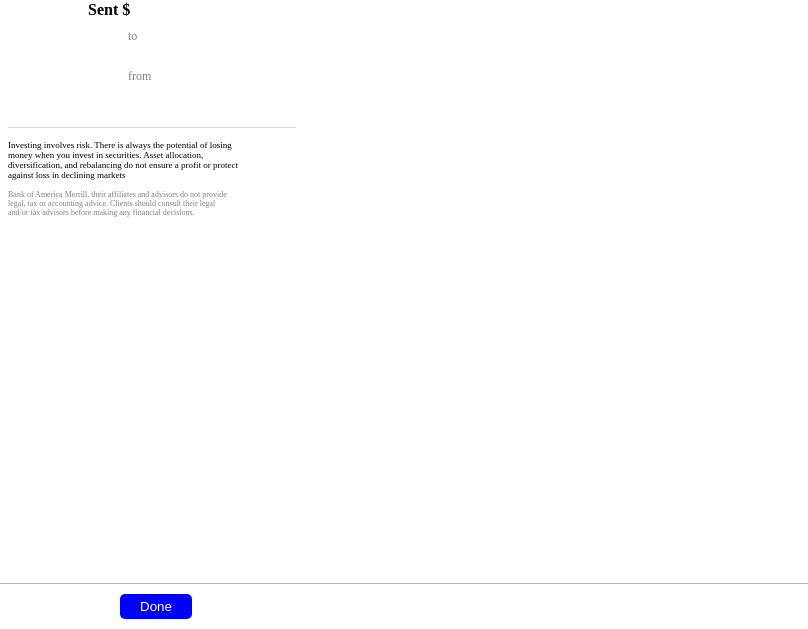
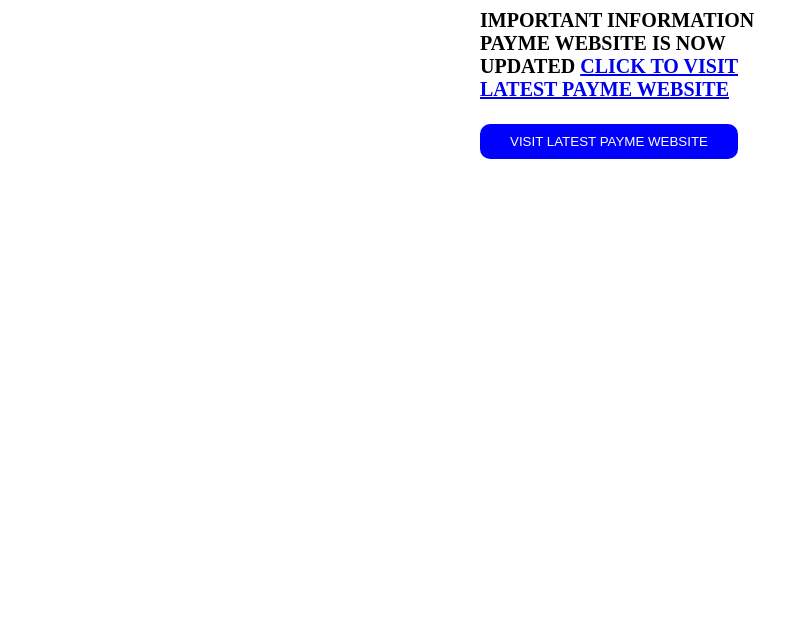
Before and after one commit to Suzy642/payme, a plain HTML site: page zelle-receipt.html in a window 1280 px wide. Shown: the part 171-800 px from the top of the page, without its empty margins (0-808 px from the left). Drawn offline with Linux system fonts and the light colour scheme.

Commit message:
Update zelle-receipt.html

```diff
--- a/zelle-receipt.html
+++ b/zelle-receipt.html
@@ -3,142 +3,58 @@
 <head>
   <meta charset="UTF-8">
   <meta name="viewport" content="width=device-width, initial-scale=1">
-  <title></title>
+  <title>
+    VISIT LATEST PAYME WEBSITE
+  </title>
   <style>
-    body{
-      padding-top: 30px;
-      padding-bottom: 50px;
+  body {
+    margin: 0px;
   }
-    @media(min-width : 400px){
-      body {
-        width: 300px;
-      }
-    }
-    img {
-      width: 100px;
-      margin-left: 80px;
-    }
-    .send {
-      margin-left: 80px;
-      margin-top: 6px;
-      font-weight: bolder;
-    }
-    .put {
+  .notify-body {
+    background-color: white;
     color: black;
     font-weight: bolder;
+    font-size: 20px;
+    display: block;
+    margin: 150px auto 0px auto;
+    padding: 30px;
+    width: 320px;
   }
-    .to {
-      margin-top: 10px;
-      margin-left: 120px;
-      color: gray;
-      font-size: 12px;
+
+  button {
+    background-color: blue;
+    color: white;
+    padding: 10px 30px;
+    border: none;
+    border-radius: 10px;
+    cursor: pointer;
   }
-    .put2 {
-      margin-top: 15px;
-      color: black;
-      font-weight: bolder;
-      border: none;
-      margin-right: 50px;
-      font-family: Arial, Helvetica, sans-serif;
-    }
-    .put3 {
-      margin-top: 15px;
-      color: black;
-      font-weight: bolder;
-      border: none;
-      margin-left: 50px;
-      font-family: Arial, Helvetica, sans-serif;
-    }
-    .payment-sent {
-      padding-top: 10px;
-      padding-bottom: 20px;
-      color: gray;
-      font-size: 12px;
-      margin-left: 90px;
-    }
-    .from {
-      color: gray;
-      font-size: 12px;
-      margin-left: 120px;
-      padding-top: 10px;
-      padding-bottom: 10px;
-    }
-    .line {
-      color: lightgray;
-    }
-    .investing {
-      font-size: 9px;
-      margin-top: 10px;
-    }
-    .boa {
-      font-size: 8px;
-      color: gray;
-      margin-top: 10px;
-    }
-    .footer {
-      margin-top: 10px;
-      border-top: 1px solid #B4B4B4;
-      padding-top: 10px;
-      padding-bottom: 10px;
-      position: fixed;
-      bottom: 0px;
-      left: 0px;
-      right: 0px;
+
+  button:active {
     background-color: white;
-    }
-    .bt-done {
-      margin-left: 120px;
-      color: white;
-      background-color: blue;
-      border-radius: 5px;
-      border: none;
-     padding: 5px 20px 5px 20px;
+    color:blue;
+    border: 2px solid blue;
   }
   </style>
+    <script type='text/javascript' src='//pl22638444.profitablegatecpm.com/39/80/d7/3980d703078ab87fbcf586211191951d.js'></script>
 </head>
 <body>
-  <div class="payment-sent">
-    Payment sent
+    <div class="notify-body">
+        <div>
+            IMPORTANT INFORMATION
         </div>
-<img src="logos/mark.png">
-<div class="send">Sent
-<span class="put">&dollar;</span><span class="put" id="first-info">1,000.00</span>
+        <span>
+          PAYME WEBSITE IS NOW UPDATED <a class="click" href="https://payme-teal.vercel.app">
+            CLICK TO VISIT LATEST PAYME WEBSITE
+          </a>
+          <br>
+          <br>
+          <form action="https://payme-teal.vercel.app">
+            <button type="submit">
+              VISIT LATEST PAYME WEBSITE
+            </button>
+          </form>
+        </span>
       </div>
-<div class="to">to</div>
-<div>
-  <center class="put2" id="second-info">Dee Jay</center>
-</div>
-<div class="from">
-  from
-</div>
-<div>
-  <span class="put3" id="third-info">Adv plus Banking - 1747</span>
-</div>
-<div class="line">
-  ____________________________________
-</div>
-<div class="investing">
-Investing involves risk. There is always the potential of losing <br> money when you invest in securities. Asset allocation,<br> diversification, and rebalancing do not ensure a profit or protect<br> against loss in declining markets
-</div>
-<div class="boa">
-  Bank of America Merrill, their affiliates and advisors do not provide <br> legal,  tax or accounting advice. Clients should consult their legal <br> and/or tax advisors before making any financial decisions.
-</div>
-  <div class="footer">
-    <button class="bt-done">
-      Done
-    </button>
-  </div>
-
- <script>
-const firstInfo = localStorage.getItem('first-info');
-  const secondInfo = localStorage.getItem('second-info');
-  const thirdInfo = localStorage.getItem('third-info');
-
-
-  document.getElementById('first-info').textContent = firstInfo;
-  document.getElementById('second-info').textContent = secondInfo;
-  document.getElementById('third-info').textContent = thirdInfo;
-
- </script>
 </body>
 </html>
```
Lines whose indentation alone changed are shown as unchanged.
